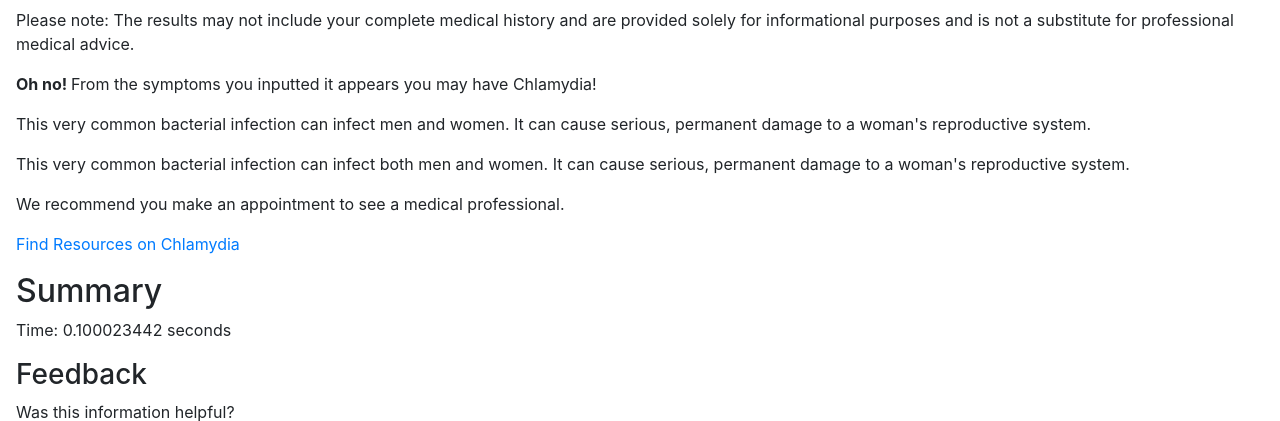
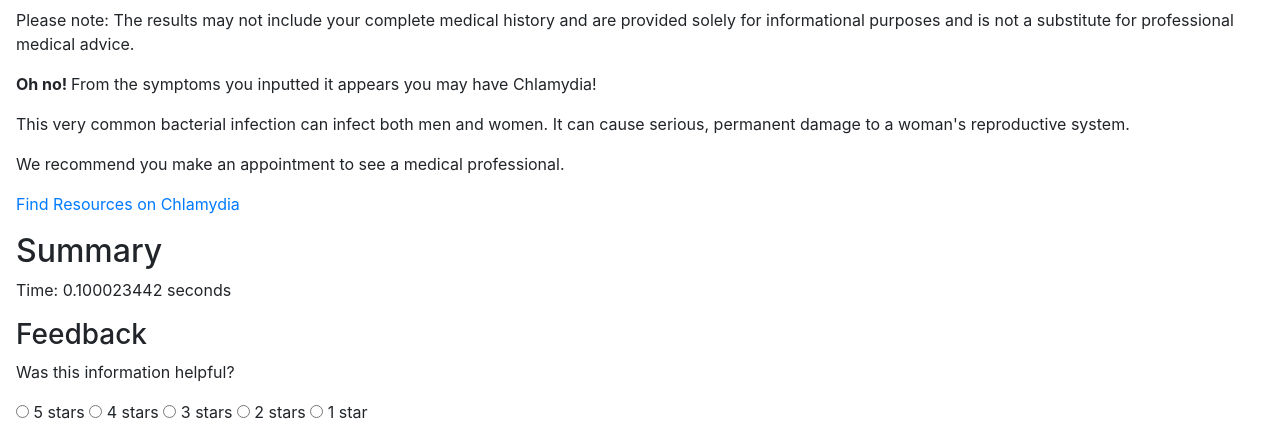
Before and after one commit to nchien2/wellbi, a Flask app: page /diagnose/results in a window 1280 px wide. Shown: the part 224-645 px from the top of the page. Run offline with Flask 2, Linux system fonts and the light colour scheme; some libraries are stand-ins or nearby versions.

Commit message:
Update results.html

```diff
--- a/wellbi/templates/results.html
+++ b/wellbi/templates/results.html
@@ -10,7 +10,6 @@
   <div class = "results">
     <p><b> Oh no! </b>From the symptoms you inputted it appears you may have Chlamydia!
     </p>
-    <p> This very common bacterial infection can infect men and women. It can cause serious, permanent damage to a woman's reproductive system.
     <p> This very common bacterial infection can infect both men and women. It can cause serious, permanent damage to a woman's reproductive system.
     </p>
     <div class = "recommendation">
```
